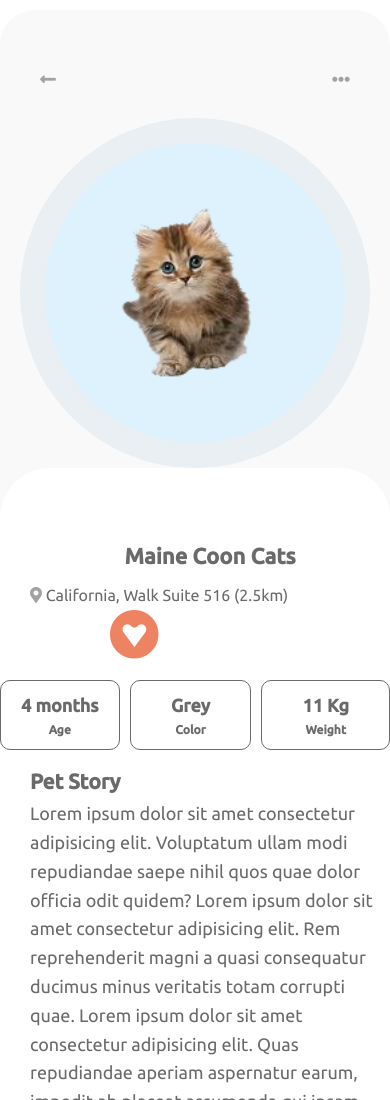
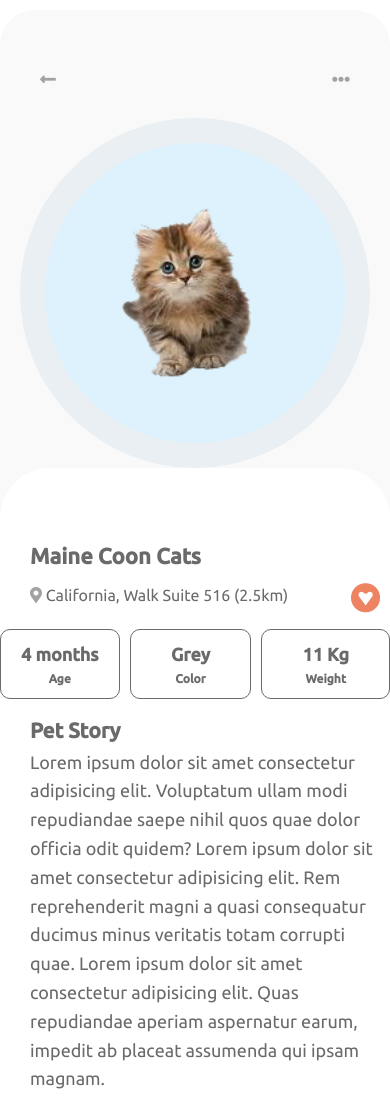
Before and after one commit to Nuelsax/animcard, a plain HTML site: page index.html in a window 390 px wide. Shown: the top 1100 px of the page. Drawn offline with Linux system fonts and the light colour scheme.

Commit message:
second comit

```diff
--- a/style.css
+++ b/style.css
@@ -88,11 +88,14 @@ body {
    margin-bottom: 2rem;
    letter-spacing: 1.6;
    font-size: 3rem;
+   position: relative;
  }
  .fab {
-   margin-left: 50rem;
+   position: absolute;
    color: #ee8362;
    font-size: 5rem;
+   top: 0;
+   right: 50px;
  }
  .flex-2 {
   max-width: 900px;
@@ -242,6 +245,7 @@ h3 {
     font-size: 2.2rem;
     padding-left: 3rem;
     padding-top: 7rem;
+    text-align: left;
   }
   .p-heading {
     padding-left: 3rem;
@@ -249,11 +253,14 @@ h3 {
     margin-bottom: 2rem;
     letter-spacing: 1.6;
     font-size: 1.6rem;
+    position: relative;
   }
   .fab {
-    margin-left: 8rem;
+   position: absolute;
+   top: 0;
+   right: 10px;
     color: #ee8362;
-    font-size: 5rem;
+    font-size: 3rem;
   }
   .flex-2 {
     max-width: 400px;
```
